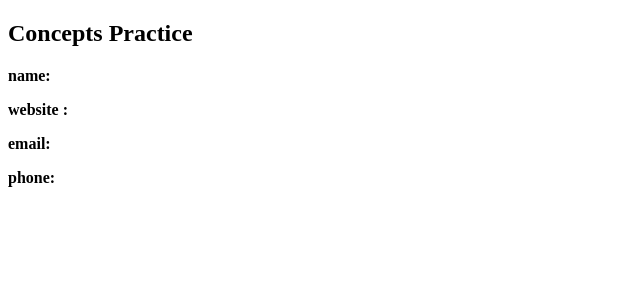
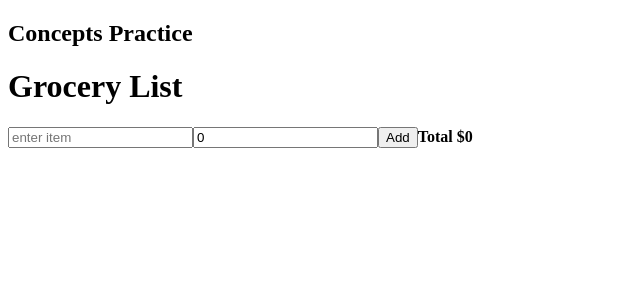
Before and after one commit to swethaogeti/react-concept-practice, a React (Create React App) app: page / in a window 1280 px wide. Shown: the top 300 px of the page, without its empty margins (0-640 px from the left). Built offline with nearby package versions, Linux system fonts and the light colour scheme; no server answers.

Commit message:
grocery list

```diff
--- a/src/App.js
+++ b/src/App.js
@@ -2,6 +2,7 @@ import React from "react";
 import { ComponentsMemory } from "./concepts/componentsMemory/ComponentsMemory";
 import { SharingData } from "./concepts/sharingData/SharingDataApp";
 import { ThinkingInReact } from "./concepts/ThinkingInReact/ThingInReact";
+import { GroceryList } from "./practiceQuestions/groceryList/GroceryList";
 import { Person } from "./practiceQuestions/Person";
 import "./styles.css";
 // import "./styles/tailwind-pre-build.css";
@@ -13,7 +14,8 @@ export default function App() {
       {/* <SharingData /> */}
       {/* <ThinkingInReact /> */}
       {/* <ComponentsMemory /> */}
-      <Person />
+      {/* <Person /> */}
+      <GroceryList />
     </div>
   );
 }
--- /dev/null
+++ b/src/practiceQuestions/groceryList/GroceryList.js
@@ -0,0 +1,53 @@
+import React, { useState } from "react";
+
+export const GroceryList = () => {
+  const [grocery, setGrocery] = useState({
+    item: "",
+    price: 0,
+    id: Date.now()
+  });
+  const [list, setList] = useState([]);
+
+  const handleAddGrocery = (grocery) => {
+    if (grocery.item !== "" && grocery.price !== "") {
+      setList([
+        ...list,
+        { id: Date.now(), item: grocery.item, price: grocery.price }
+      ]);
+      setGrocery({ item: "", price: "" });
+    } else {
+      console.log("enter the data");
+    }
+  };
+
+  const totalPrice = () =>
+    list.reduce((acc, curr) => Number(curr.price) + acc, 0);
+
+  return (
+    <div>
+      <h1>Grocery List</h1>
+      <input
+        type="text"
+        placeholder="enter item"
+        value={grocery.item}
+        onChange={(e) => setGrocery({ ...grocery, item: e.target.value })}
+      ></input>
+      <input
+        type="number"
+        placeholder="enter price"
+        value={grocery.price}
+        onChange={(e) => setGrocery({ ...grocery, price: e.target.value })}
+      ></input>
+      <button onClick={() => handleAddGrocery(grocery)}>Add</button>
+      {list.map((prt) => {
+        return (
+          <div key={prt.id}>
+            <strong>{prt.item}</strong> <span>{prt.price}</span>
+          </div>
+        );
+      })}
+
+      <strong>Total ${totalPrice()}</strong>
+    </div>
+  );
+};
```
